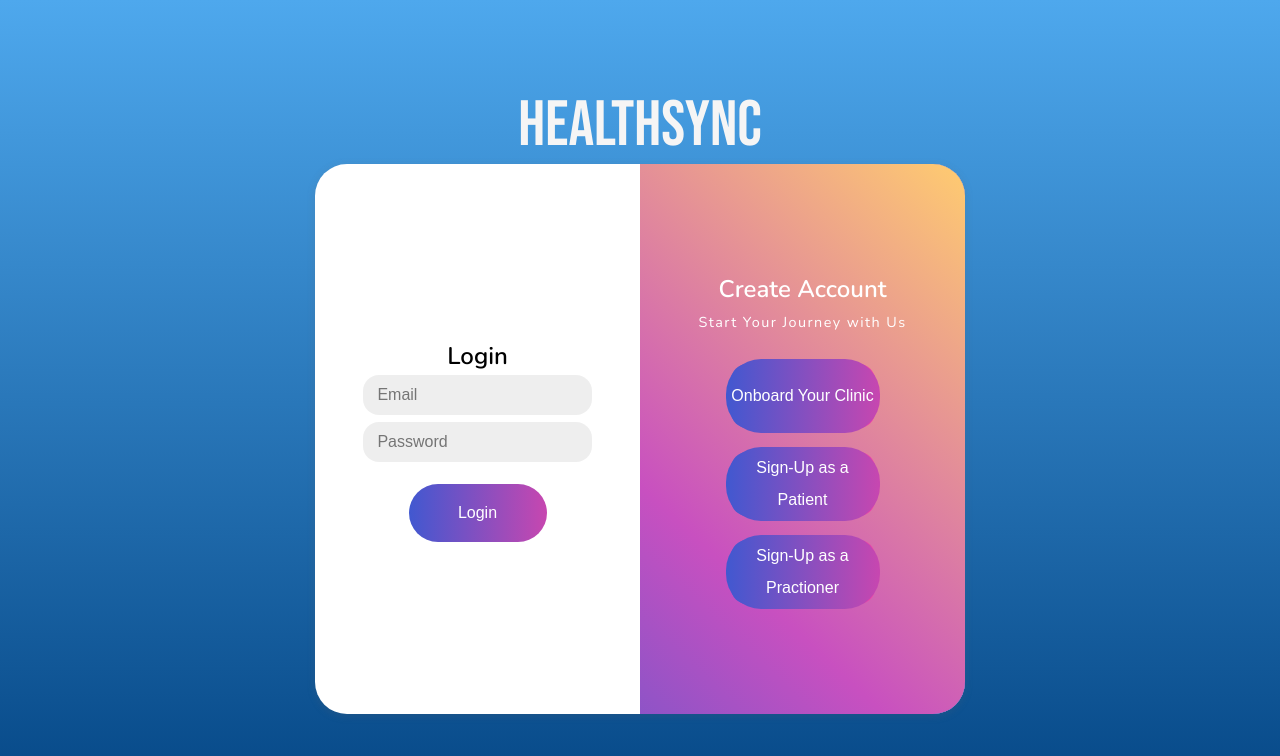
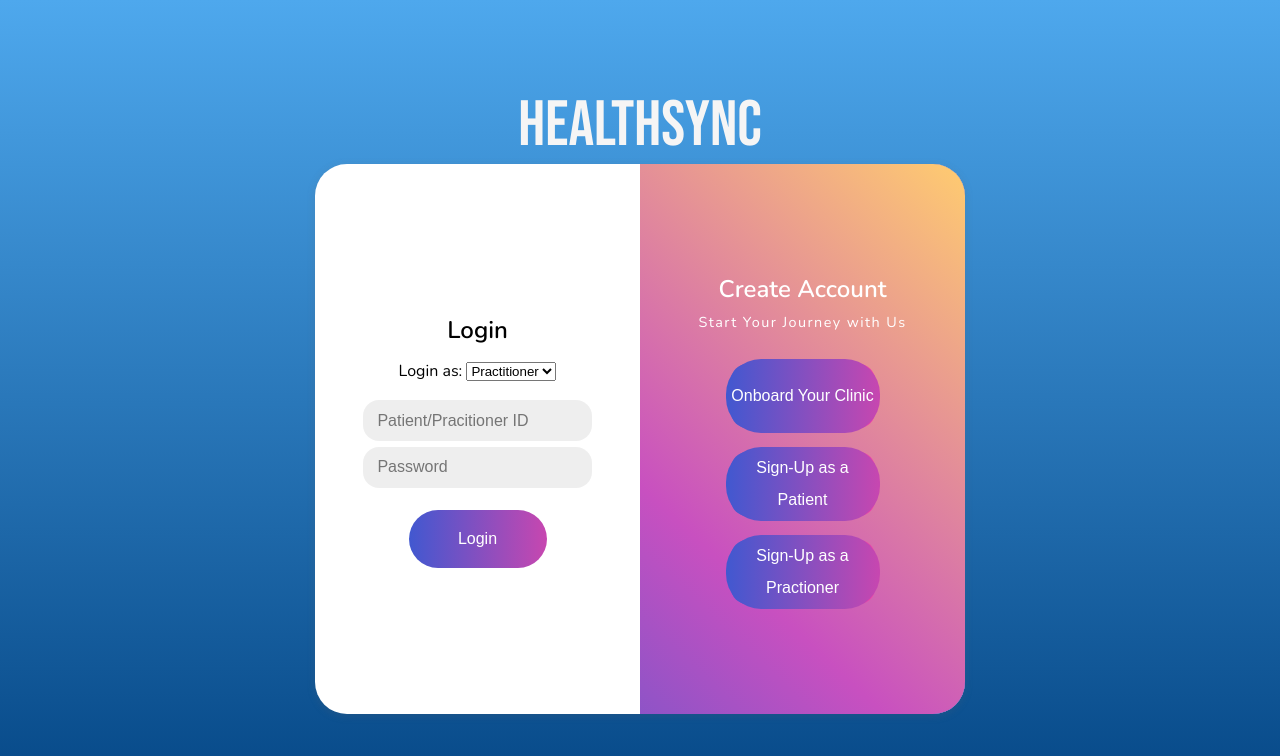
Before and after one commit to aakashrajaraman/HealthSync, a React (Create React App) app in the folder healthsync/: page / in a window 1280 px wide. Shown: the top 756 px of the page. Built offline with nearby package versions, Linux system fonts and the light colour scheme.

Commit message:
updated login ui

```diff
--- a/healthsync/src/pages/login.jsx
+++ b/healthsync/src/pages/login.jsx
@@ -1,5 +1,26 @@
 import React, { useState } from 'react';
 import '../styles/login-styles.css'
+
+
+import firebase from 'firebase/compat/app';
+import 'firebase/compat/firestore';
+import 'firebase/compat/auth';
+
+import { useAuthState } from 'react-firebase-hooks/auth';
+import { useCollectionData } from 'react-firebase-hooks/firestore';
+
+
+
+
+const firebaseConfig = {
+    apiKey: "AIzaSyA8nPejv9xijoHDooiF-n6aWTEokgh8A9k",
+    authDomain: "healthsync-c9b49.firebaseapp.com",
+    projectId: "healthsync-c9b49",
+    storageBucket: "healthsync-c9b49.appspot.com",
+    messagingSenderId: "109254376080",
+    appId: "1:109254376080:web:a4e3f9de4d48126f2f3615",
+    measurementId: "G-YB9ZCMTHLH"
+  };
 
 const LoginPage = () => {
   const [email, setEmail] = useState('');
@@ -39,8 +60,14 @@ const LoginPage = () => {
     <div class="form sign_in">
       <form action="#">
         <h1>Login</h1>
-
-        <input type="email" placeholder="Email" />
+        <div className="form-group user-type-select">
+          <label>Login as:     </label>
+          <select value={userType} onChange={handleUserTypeChange}>
+            <option value="practitioner">Practitioner</option>
+            <option value="patient">Patient</option>
+          </select>
+        </div>
+        <input type="email" placeholder="Patient/Pracitioner ID" />
         <input type="password" placeholder="Password" />
         <button className='login'>Login</button>
       </form>
--- a/healthsync/src/styles/login-styles.css
+++ b/healthsync/src/styles/login-styles.css
@@ -55,6 +55,12 @@ form {
   padding: 0 3rem;
   height: 100%;
   text-align: center;
+}
+select{
+    margin-top: 1rem;
+    margin-bottom: 1rem;
+    font: "Nunito" sans-serif;
+
 }
 /* form */
 /* input fields */
@@ -145,6 +151,7 @@ button:hover::before {
 button:active {
   background: linear-gradient(90deg, #4158d0, #f441a5, #ffcc70, #4158d0);
 }
+
 
 /* button */
 
```
